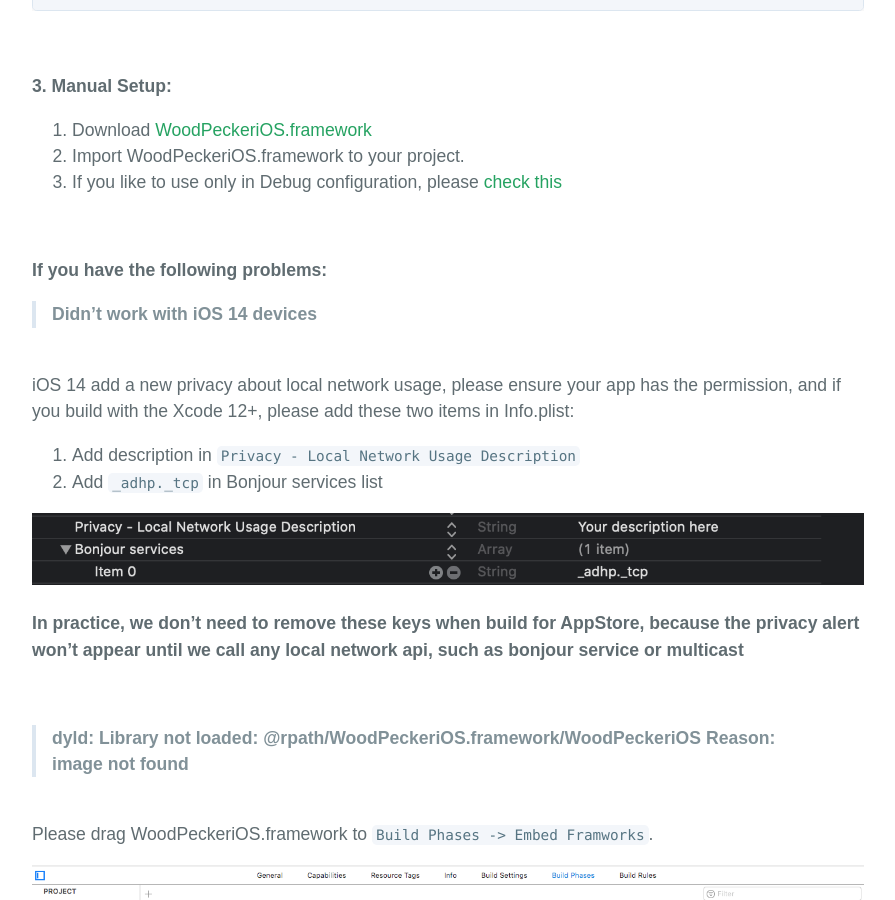
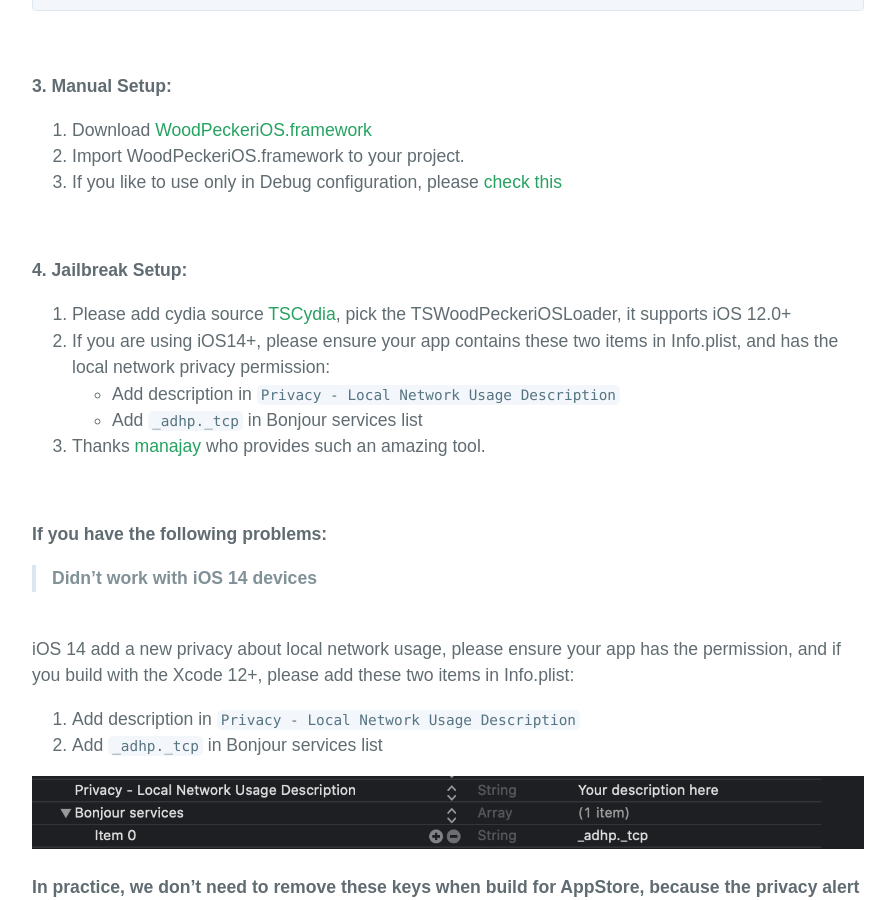
Before and after one commit to github-xiaogang/woodpecker, a Jekyll site: the page built from usage.md, in a window 1280 px wide and 900 px high, scrolled down 607 px. Shown: the whole window, without its empty margins (192-1087 px from the left). Built offline with Jekyll 4.4.1, drawn with Linux system fonts in a browser that asks for light colours.

Commit message:
add jailbreak method

```diff
--- a/usage.md
+++ b/usage.md
@@ -35,6 +35,18 @@ binary "https://raw.githubusercontent.com/appwoodpecker/woodpecker-ios/master/Wo
 3. If you like to use only in Debug configuration, please <a href="/manuallink.html">check this</a>
 
 <br/>
+
+
+**4. Jailbreak Setup:**
+
+1. Please add cydia source <a href="https://todayios-cydia.github.io/cydia/">TSCydia</a>, pick the TSWoodPeckeriOSLoader, it supports iOS 12.0+
+2. If you are using iOS14+, please ensure your app contains these two items in Info.plist, and has the local network privacy permission:
+- Add description in `Privacy - Local Network Usage Description`
+- Add `_adhp._tcp` in Bonjour services list
+3. Thanks <a href="https://github.com/todayios-cydia">manajay</a> who provides such an amazing tool.
+
+
+<br>
 
 **If you have the following problems:**
 
```
Also changed, not shown: cnusage.md (+13 -0 lines).
